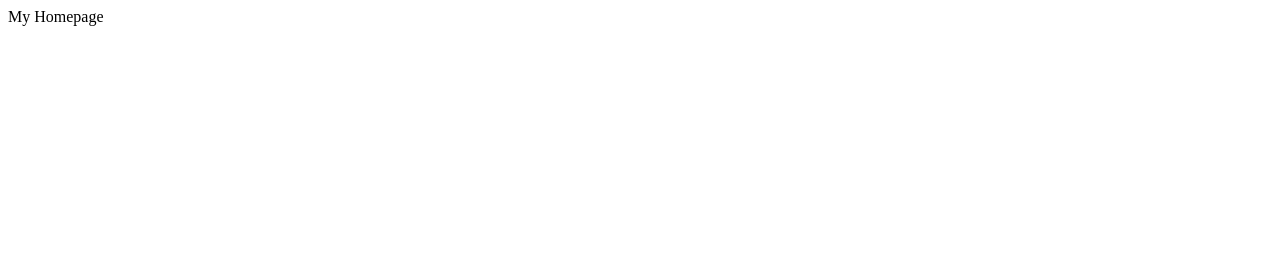
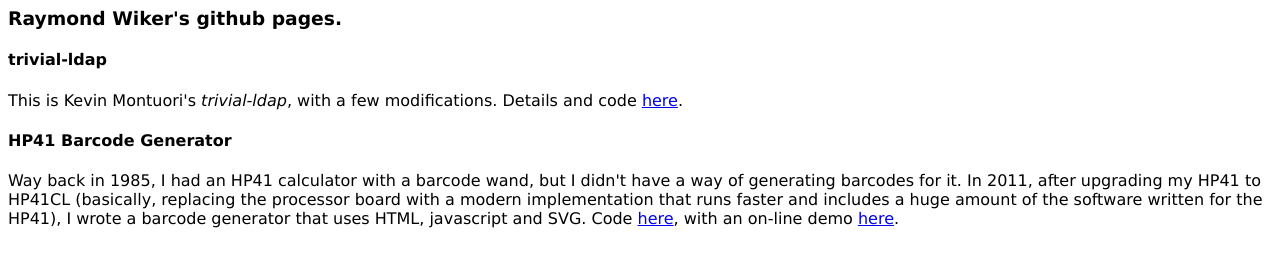
Before and after one commit to rwiker/rwiker.github.com, a plain HTML site: page index.html in a window 1280 px wide. Drawn offline with Linux system fonts and the light colour scheme.

Commit message:
Replaced dummy file with something that actually has content.

```diff
--- a/index.html
+++ b/index.html
@@ -1 +1,26 @@
-My Homepage
+<HTML>
+  <HEAD>
+    <TITLE>Raymond Wiker's github pages</TITLE>
+  </HEAD>
+  <STYLE>
+    BODY { font-family: Verdana, Arial, sans-serif; font-size: 16px; }
+  </STYLE>
+  <BODY>
+    <H3>Raymond Wiker's github pages.</H3>
+    <H4>trivial-ldap</H4>
+    <P>This is Kevin Montuori's <em>trivial-ldap</em>, with a few
+    modifications. Details and
+    code <a href="http://github.com/rwiker/trivial-ldap">here</a>.</P>
+
+    <H4>HP41 Barcode Generator</H4>
+    <P>Way back in 1985, I had an HP41 calculator with a barcode wand,
+    but I didn't have a way of generating barcodes for it. In 2011,
+    after upgrading my HP41 to HP41CL (basically, replacing the
+    processor board with a modern implementation that runs faster and
+    includes a huge amount of the software written for the HP41), I
+    wrote a barcode generator that uses HTML, javascript and SVG. Code
+    <a href="http://github.com/rwiker/hp41barcode">here</a>,
+    with an on-line
+    demo <a href="http://rwiker.github.com/hp41barcode">here</a>.
+  </BODY>
+</HTML>
```
